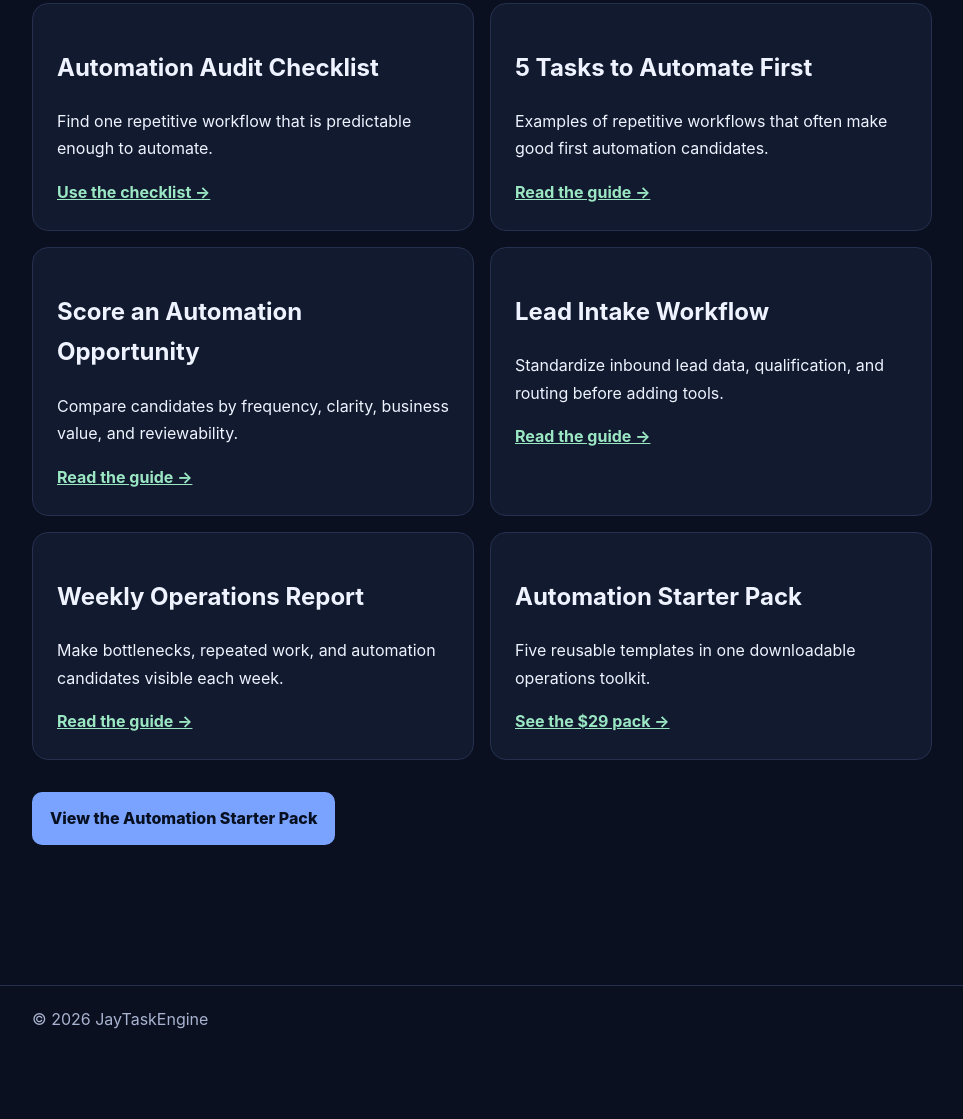
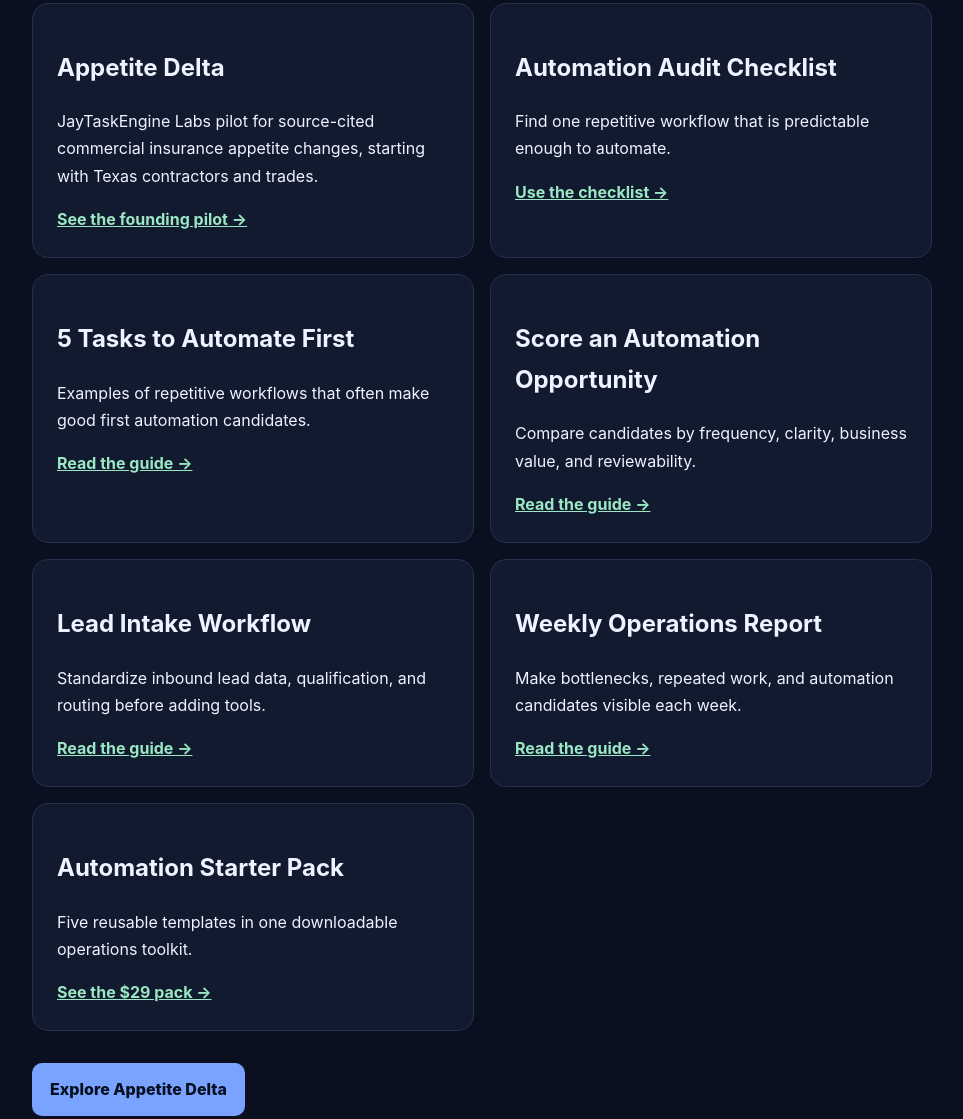
Before and after one commit to jaytaskengine-oss/jaytaskengine-oss.github.io, a plain HTML site: page resources.html in a window 1280 px wide. Shown: the part 461-1580 px from the top of the page, without its empty margins (158-1121 px from the left). Before the commit the page ends 1514 px from the top, so only its background shows below. Drawn offline with Linux system fonts and the light colour scheme.

Commit message:
Feature Appetite Delta pilot in resources

```diff
--- a/resources.html
+++ b/resources.html
@@ -18,6 +18,7 @@ body{margin:0;font-family:Inter,system-ui,sans-serif;background:#0b1020;color:#e
 <h1>Small-business automation guides</h1>
 <p class="lead">Short, practical material for deciding what to automate, documenting workflows, and keeping human review where it matters.</p>
 <div class="grid">
+<div class="card"><h2>Appetite Delta</h2><p>JayTaskEngine Labs pilot for source-cited commercial insurance appetite changes, starting with Texas contractors and trades.</p><a href="/appetite-delta.html">See the founding pilot →</a></div>
 <div class="card"><h2>Automation Audit Checklist</h2><p>Find one repetitive workflow that is predictable enough to automate.</p><a href="/automation-audit-checklist.html">Use the checklist →</a></div>
 <div class="card"><h2>5 Tasks to Automate First</h2><p>Examples of repetitive workflows that often make good first automation candidates.</p><a href="/guides/5-repetitive-tasks-small-businesses-can-automate.html">Read the guide →</a></div>
 <div class="card"><h2>Score an Automation Opportunity</h2><p>Compare candidates by frequency, clarity, business value, and reviewability.</p><a href="/guides/how-to-score-an-automation-opportunity.html">Read the guide →</a></div>
@@ -25,7 +26,7 @@ body{margin:0;font-family:Inter,system-ui,sans-serif;background:#0b1020;color:#e
 <div class="card"><h2>Weekly Operations Report</h2><p>Make bottlenecks, repeated work, and automation candidates visible each week.</p><a href="/guides/weekly-operations-report-template.html">Read the guide →</a></div>
 <div class="card"><h2>Automation Starter Pack</h2><p>Five reusable templates in one downloadable operations toolkit.</p><a href="/automation-starter-pack.html">See the $29 pack →</a></div>
 </div>
-<p style="margin-top:32px"><a class="button" href="/automation-starter-pack.html">View the Automation Starter Pack</a></p>
+<p style="margin-top:32px"><a class="button" href="/appetite-delta.html">Explore Appetite Delta</a></p>
 </main>
 <footer><div class="wrap">© 2026 JayTaskEngine</div></footer>
 </body>
```
